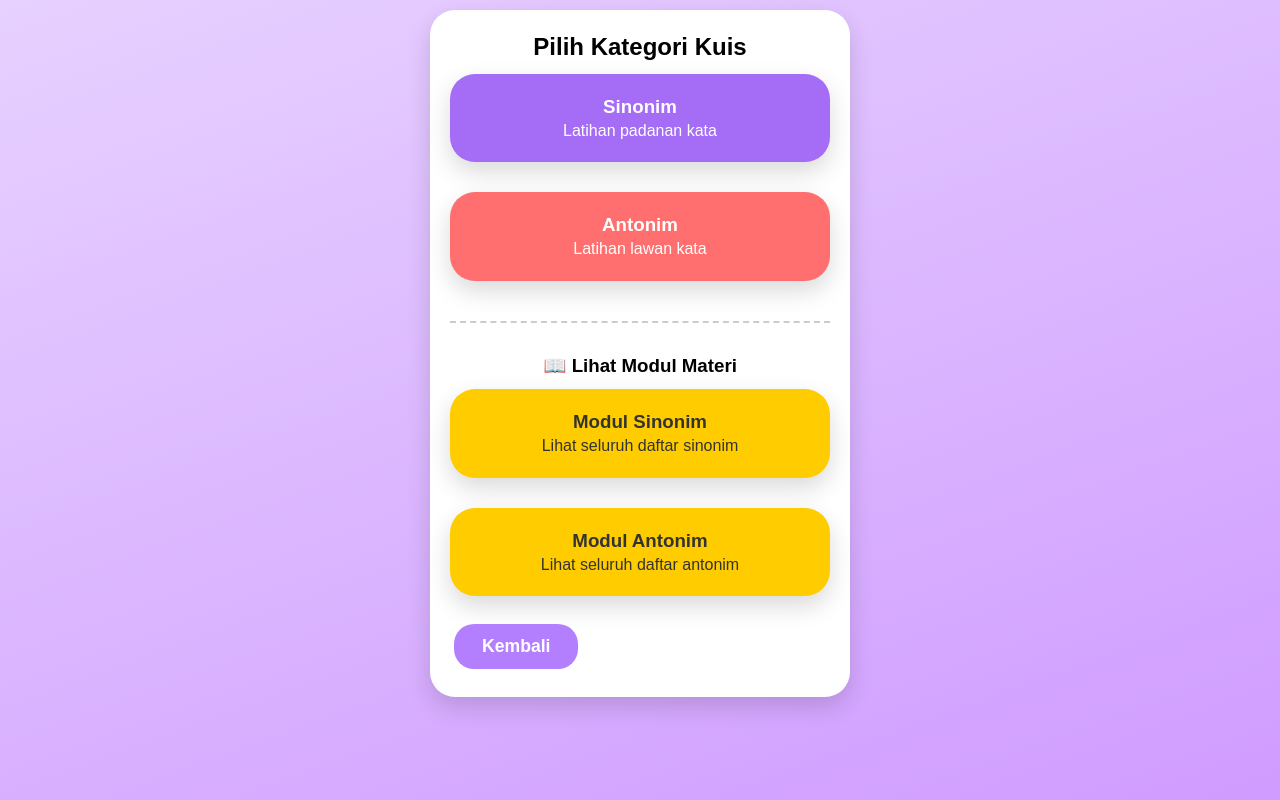
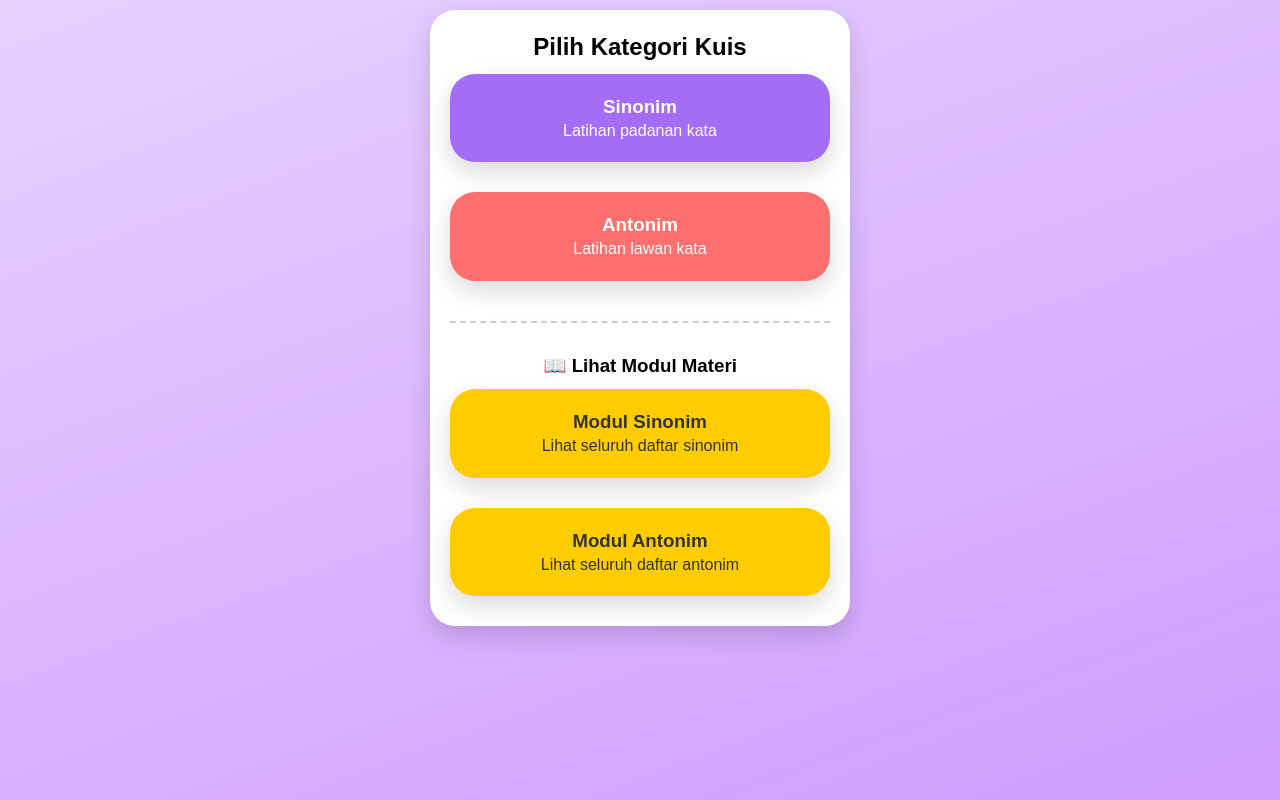
Before and after one commit to AfivaNur/sinonim_antonim_web, a plain HTML site: page kategori.html in a window 1280 px wide. Drawn offline with Linux system fonts and the light colour scheme.

Commit message:
Update kategori.html

```diff
--- a/kategori.html
+++ b/kategori.html
@@ -42,9 +42,6 @@
         </div>
       </div>
     </div>
-    <div class="quiz-footer">
-    <button class="btn btn-purple" onclick="goTo('index.html')">Kembali</button>
-    </div>
   </main>
 </body>
 </html>
```
